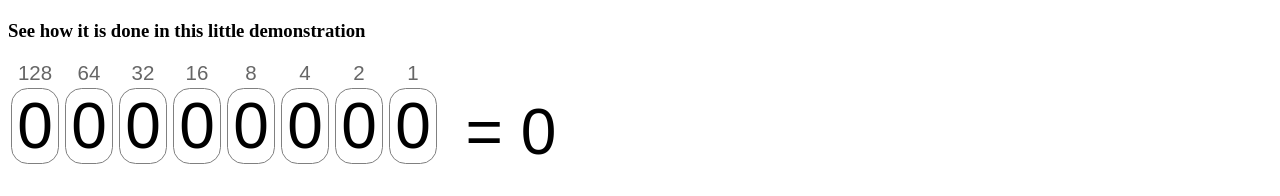
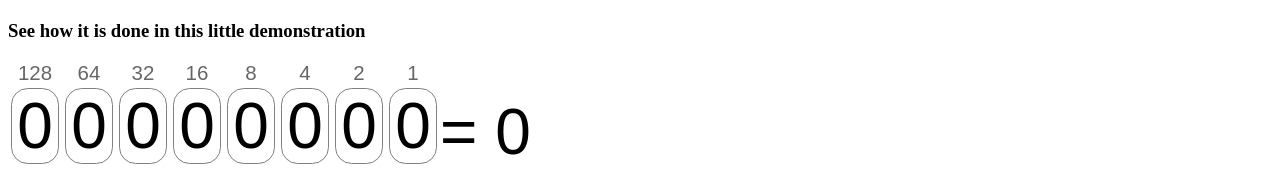
Before and after one commit to CircuitVerse/Interactive-Book, a Jekyll site: the page built from docs/binary.md, in a window 1280 px wide. Shown: the part 2303-2499 px from the top of the page. Built offline with Jekyll 4.4.1, drawn with Linux system fonts in a browser that asks for light colours.

Commit message:
css correction

```diff
--- a/_includes/binary.html
+++ b/_includes/binary.html
@@ -13,7 +13,7 @@
 </div>
 <style>
     #binary			{width: 100%;}
-    #decimal1		{font-family: Arial, Helvetica, sans-serif; float: left; font-size: 5vw; width: 21vw; margin: 2.7vw 0 0 2vw; float: left}
+    #decimal1		{font-family: Arial, Helvetica, sans-serif; float: left; font-size: 5vw; width: 21vw; margin: 2.7vw 0 0; float: left}
     .column			{font-family: Arial, Helvetica, sans-serif; float: left; text-align: center; width: 54px}
     .column_heading	{font-size: 1.6vw; color: #666666}
     .bit			{font-size: 5vw; background-color: #FFFFFF; color:#000000; border-radius: 1.3vw; margin: 0.25vw; border: 1px solid grey}
```
Also changed, not shown: 1 other file.
